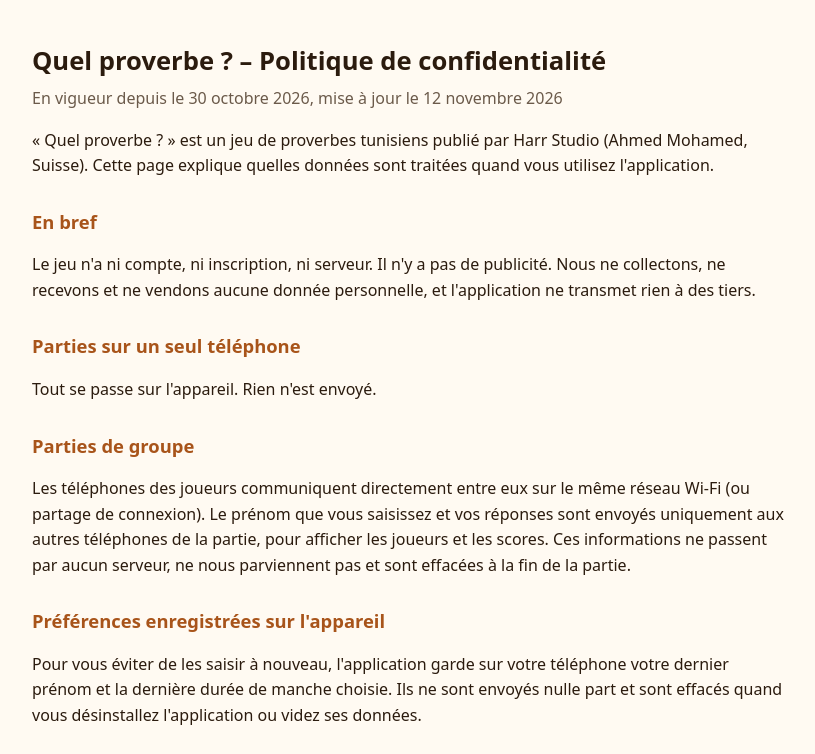
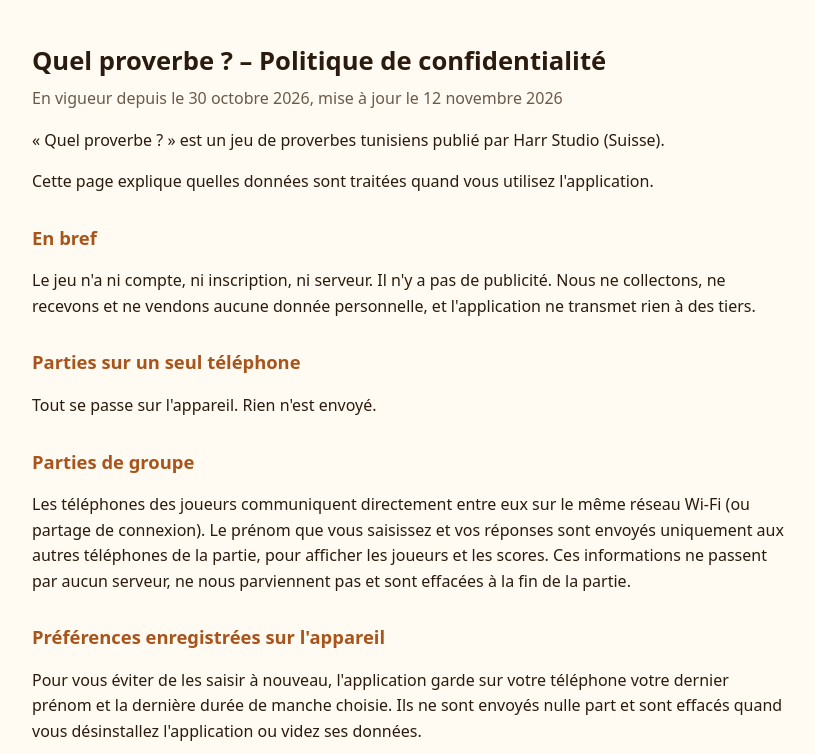
Before and after one commit to ahmedmed82/ahmedmed82.github.io, a plain HTML site: page quel-proverbe/confidentialite.html in a window 1280 px wide. Shown: the top 754 px of the page, without its empty margins (228-1043 px from the left). Drawn offline with Linux system fonts and the light colour scheme.

Commit message:
Minor formatting

```diff
--- a/quel-proverbe/confidentialite.html
+++ b/quel-proverbe/confidentialite.html
@@ -23,7 +23,8 @@
 <h1>Quel proverbe ? – Politique de confidentialité</h1>
 <p class="date">En vigueur depuis le 30 octobre 2026, mise à jour le 12 novembre 2026</p>
 
-<p>« Quel proverbe ? » est un jeu de proverbes tunisiens publié par Harr Studio (Ahmed Mohamed, Suisse). Cette page explique quelles données sont traitées quand vous utilisez l'application.</p>
+<p>« Quel proverbe ? » est un jeu de proverbes tunisiens publié par Harr Studio (Suisse).</p>
+<p>Cette page explique quelles données sont traitées quand vous utilisez l'application.</p>
 
 <h2>En bref</h2>
 <p>Le jeu n'a ni compte, ni inscription, ni serveur. Il n'y a pas de publicité. Nous ne collectons, ne recevons et ne vendons aucune donnée personnelle, et l'application ne transmet rien à des tiers.</p>
@@ -59,7 +60,7 @@
 
 <h1 lang="en">Privacy policy (English)</h1>
 <div lang="en">
-<p>"Quel proverbe ?" is a Tunisian proverb game published by Harr Studio (Ahmed Mohamed, Switzerland).</p>
+<p>"Quel proverbe ?" is a Tunisian proverb game published by Harr Studio (Switzerland).</p>
 <p><strong>We collect no personal data.</strong> There are no accounts and no servers. Single-phone games stay on the device. In group games, phones talk directly to each other on the same local network; the first name you type and your answers go only to the other phones in the game and are discarded when it ends. The app keeps your last first name and round length on your phone so you don't type them again; they are never sent anywhere and are deleted when you uninstall the app or clear its data.</p>
 <p><strong>No ads:</strong> since version 1.2.1 the app shows no ads and contains no advertising, analytics or tracking SDK. It does not use the device's advertising ID, and nothing is shared with third parties.</p>
 <p><strong>Children:</strong> the app is not directed at children under 13.</p>
```
